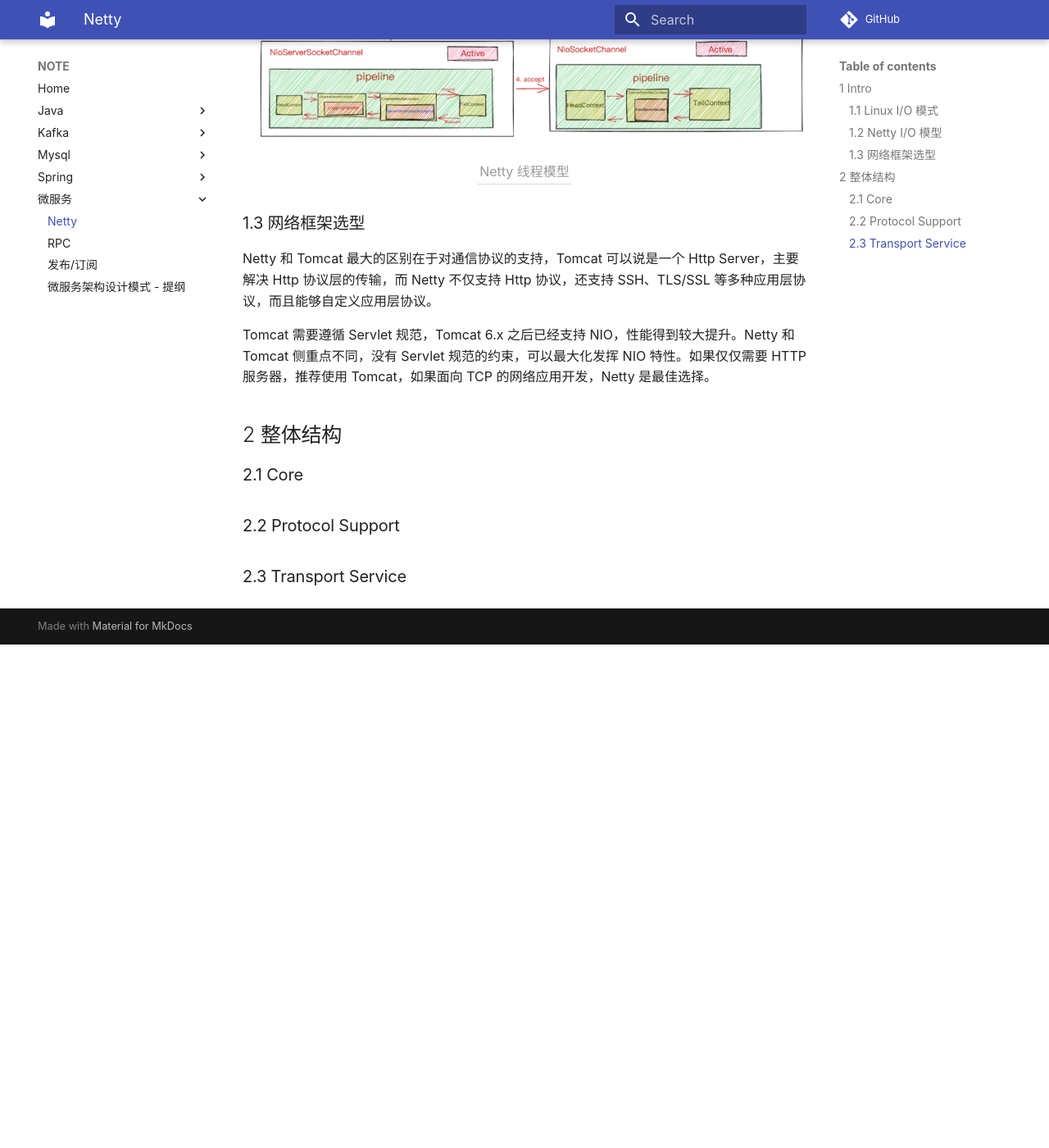
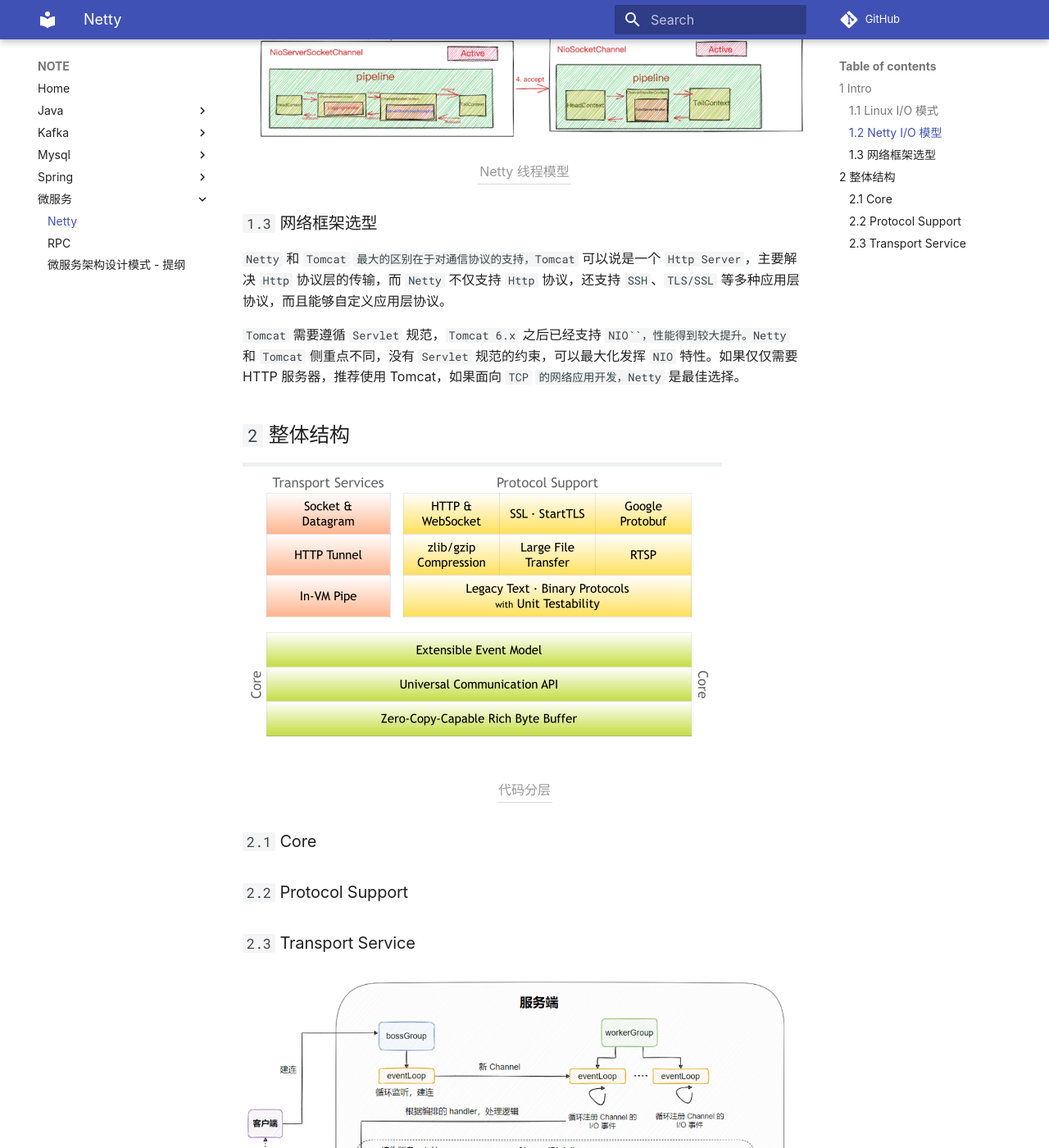
Before and after one commit to rocky-raccoon33/notes, an MkDocs documentation site: the page built from docs/微服务/Netty.md, in a window 1280 px wide and 1400 px high, scrolled down 1922 px. Shown: the whole window at 82% size. Built offline with MkDocs 1.6.1 and Material for MkDocs 9.7.7, drawn with Linux system fonts in a browser that asks for light colours; comment, search, counter and statistics services are not loaded; before the commit the page ends 2708 px from its top, so only the background shows below that; some of the changed text lies outside the part shown.

Commit message:
netty struct

```diff
--- a/docs/微服务/Netty.md
+++ b/docs/微服务/Netty.md
@@ -1,6 +1,6 @@
-# `Netty`
+# Netty
 
-## 1 Intro
+## `1` Intro
 
 Netty 是一个用于高效开发网络应用的 NIO 网络框架：
 
@@ -13,10 +13,10 @@
 
 `I/O` 请求分为两个阶段：
 
-- 调用阶段：用户进程向内核发起系统调用
-- 执行阶段：内核等待 `I/O`请求处理完成返回，首先等待数据就绪，并写入内核缓冲区；随后将内核缓冲区数据拷贝至用户态缓冲区
+- **调用阶段**：用户进程向内核发起系统调用
+- **执行阶段**：内核等待 `I/O`请求处理完成返回，首先等待数据就绪，并写入内核缓冲区；随后将内核缓冲区数据拷贝至用户态缓冲区
 
-### 1.1 Linux `I/O` 模式
+### `1.1` Linux `I/O` 模式
 
 1. 同步阻塞 `I/O` - BIO
 2. 同步非阻塞 `I/O` - NIO
@@ -31,7 +31,7 @@
 5. 异步 `I/O`
 	- 内核缓冲区拷贝数据到用户态缓冲区的过程由系统异步完成，应用进程只需在指定数组中引用数据即可
 
-### 1.2 Netty `I/O` 模型
+### `1.2` Netty `I/O` 模型
 
 `Netty` 的 `I/O` 模型基于非阻塞 `I/O` 实现，依赖的是 `JDK NIO` 框架的多路复用器 `Selector`，一个多路复用器可以同时轮询多个 `channel`，采用 `epoll` 模式后，只需要一个线程负责 `Selector` 轮询，就可以接入成千上万的客户端
 
@@ -54,16 +54,32 @@
     padding: 2px;">Netty 线程模型</div>
 </center>
 
-### 1.3 网络框架选型
+### `1.3` 网络框架选型
 
-Netty 和 Tomcat 最大的区别在于对通信协议的支持，Tomcat 可以说是一个 Http Server，主要解决 Http 协议层的传输，而 Netty 不仅支持 Http 协议，还支持 SSH、TLS/SSL 等多种应用层协议，而且能够自定义应用层协议。
+`Netty` 和 `Tomcat` `最大的区别在于对通信协议的支持，Tomcat` 可以说是一个 `Http Server`，主要解决 `Http` 协议层的传输，而 `Netty` 不仅支持 `Http` 协议，还支持 `SSH`、`TLS/SSL` 等多种应用层协议，而且能够自定义应用层协议。
 
-Tomcat 需要遵循 Servlet 规范，Tomcat 6.x 之后已经支持 NIO，性能得到较大提升。Netty 和 Tomcat 侧重点不同，没有 Servlet 规范的约束，可以最大化发挥 NIO 特性。如果仅仅需要 HTTP 服务器，推荐使用 Tomcat，如果面向 TCP 的网络应用开发，Netty 是最佳选择。
+`Tomcat` 需要遵循 `Servlet` 规范，`Tomcat 6.x` 之后已经支持 `NIO``，性能得到较大提升。Netty` 和 `Tomcat` 侧重点不同，没有 `Servlet` 规范的约束，可以最大化发挥 `NIO` 特性。如果仅仅需要 HTTP 服务器，推荐使用 Tomcat，如果面向 `TCP` `的网络应用开发，Netty` 是最佳选择。
 
-## 2 整体结构
+## `2` 整体结构
 
-### 2.1 Core
+![](./img/modb_20211221_4c2e36e8-620c-11ec-8199-fa163eb4f6be.png)
+<center>
+    <div style="color:orange; border-bottom: 1px solid #d9d9d9;
+    display: inline-block;
+    color: #999;
+    padding: 2px;">代码分层</div>
+</center>
 
-### 2.2 Protocol Support
+### `2.1` Core
 
-### 2.3 Transport Service
+### `2.2` Protocol Support
+
+### `2.3` Transport Service
+
+![](./img/modb_20211221_4c0eb8f4-620c-11ec-8199-fa163eb4f6be.png)
+<center>
+    <div style="color:orange; border-bottom: 1px solid #d9d9d9;
+    display: inline-block;
+    color: #999;
+    padding: 2px;">Netty 整体架构</div>
+</center>
--- a/docs/微服务/发布-订阅.md
+++ /dev/null
@@ -1,3 +0,0 @@
-# 发布/订阅
-
-##
```
Also changed, not shown: docs/Spring/transactional management.md (+1 -1 lines), docs/微服务/rpc.md (+1 -1 lines), docs/微服务/img/modb_20211221_4c0eb8f4-620c-11ec-8199-fa163eb4f6be.png (added), docs/微服务/img/modb_20211221_4c2e36e8-620c-11ec-8199-fa163eb4f6be.png (added).
